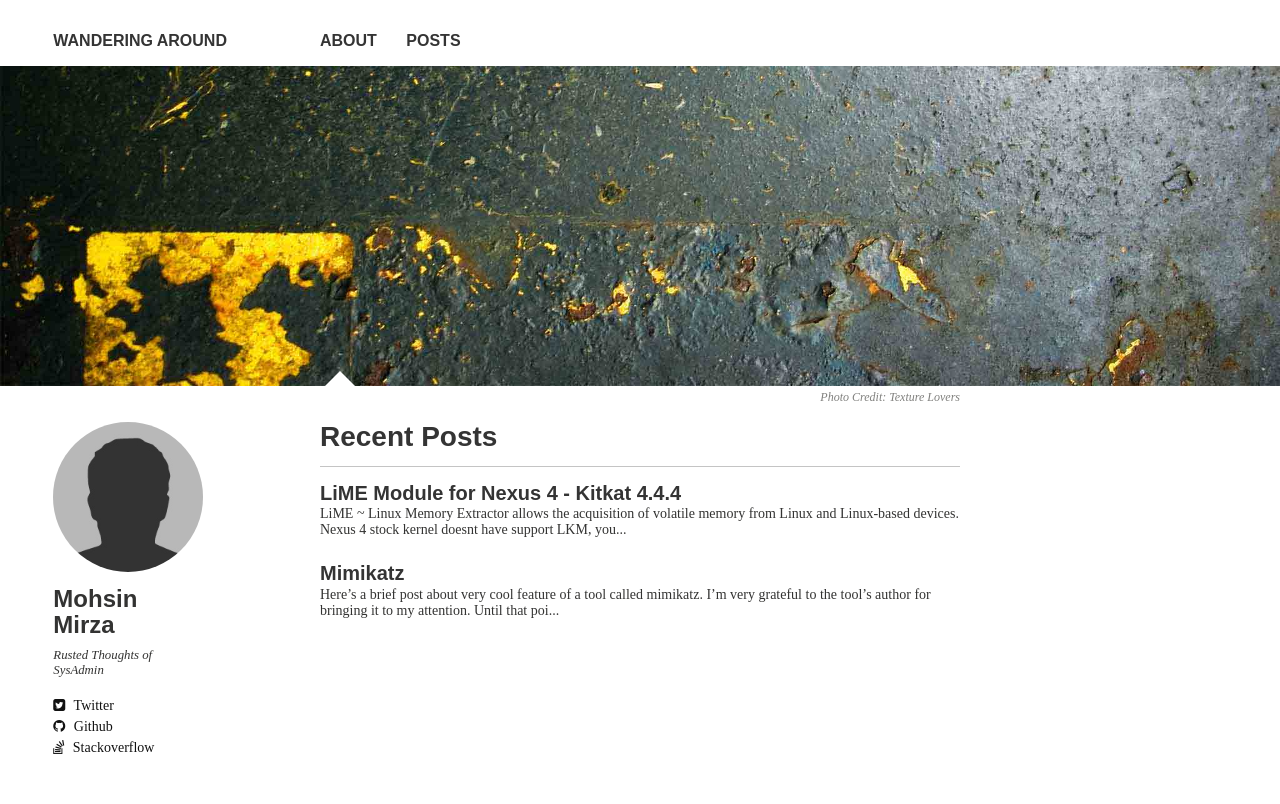
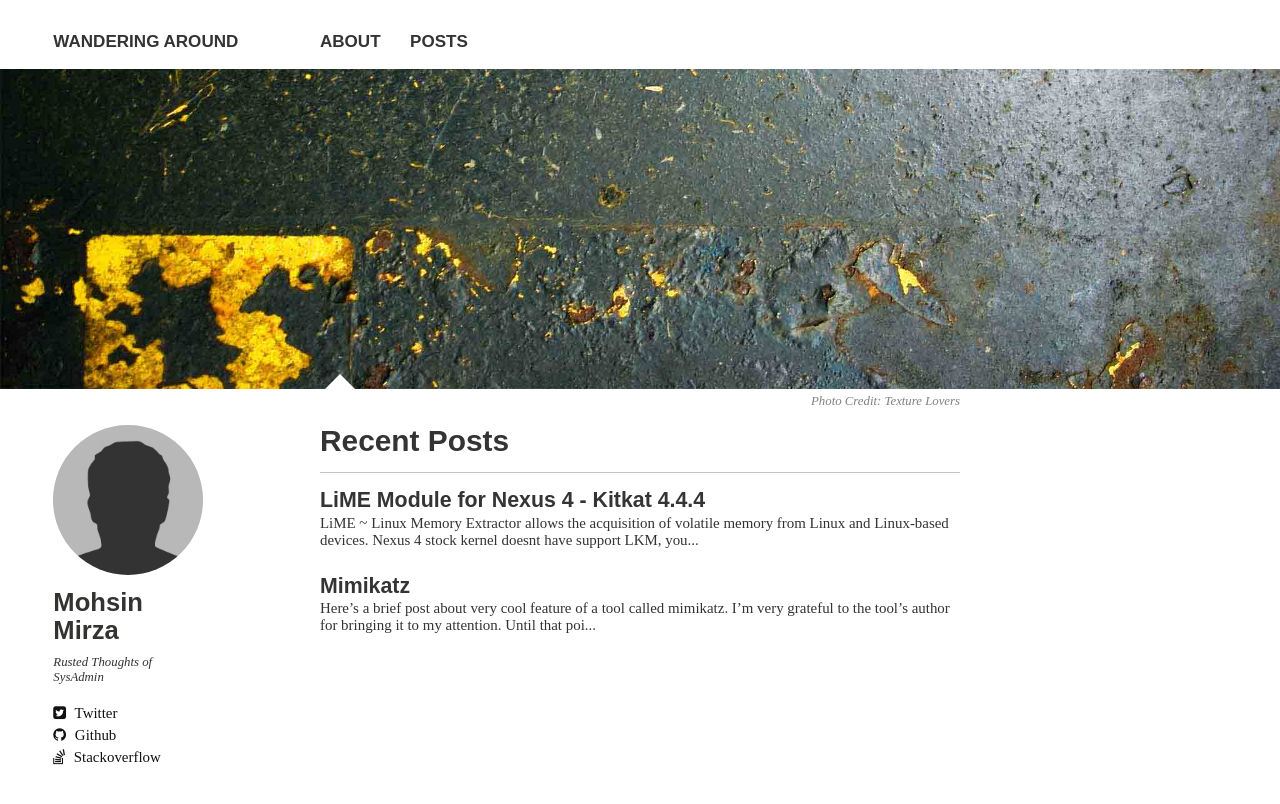
Before and after one commit to jahil/jahil.github.io, a Jekyll site: the page built from index.md, in a window 1280 px wide. Shown: the top 804 px of the page. Built offline with Jekyll 4.4.1, drawn with Linux system fonts in a browser that asks for light colours; nearby versions of some CDN libraries; some web fonts are replaced.

Commit message:
baseline commit

```diff
--- a/_sass/page.scss
+++ b/_sass/page.scss
@@ -209,7 +209,7 @@ $button-size: 1.5rem;
 	margin-top: 1em;
 	article {
 		@include container;
-		@include grid(12,10);
+		@include grid(12,12);
 		@include prefix(12,1);
 		@include suffix(12,1);
 		margin-bottom: 2em;
--- a/_sass/variables.scss
+++ b/_sass/variables.scss
@@ -1,5 +1,5 @@
 // TYPOGRAPHY ================================================
-$doc-font-size: 16;
+$doc-font-size: 15;
 $doc-line-height: 26;
 $paragraph-indent: true !default;
 $base-font: 'PT Serif', serif;
```
Also changed, not shown: 3 other files.
